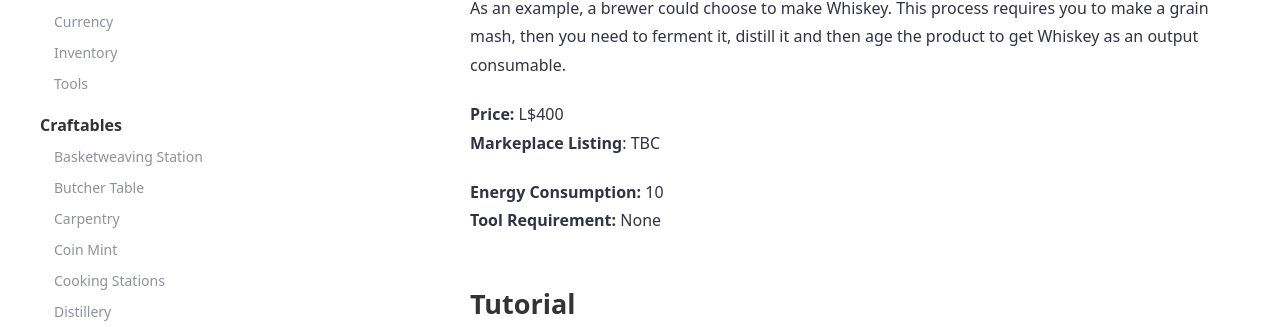
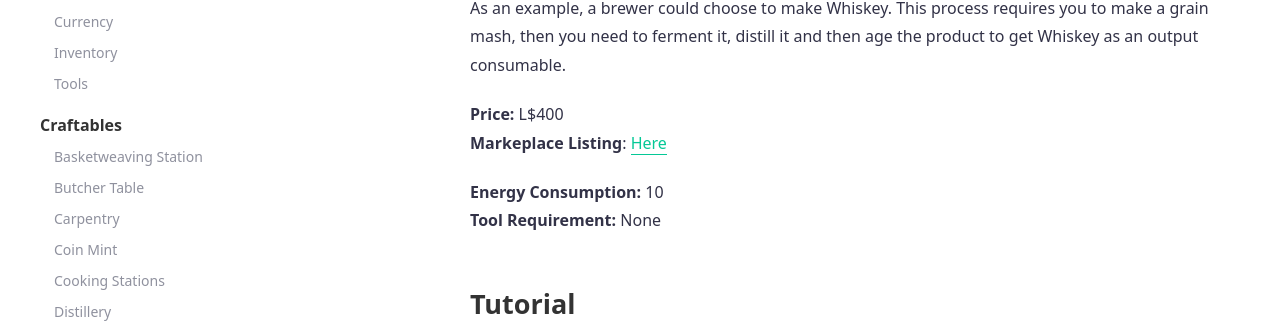
Before and after one commit to SLColonies/Public, a Jekyll site: the page built from _docs/mash.md, in a window 1280 px wide and 900 px high. Shown: the part 368-695 px from the top of the window. Built offline with Jekyll 4.4.1, drawn with Linux system fonts in a browser that asks for light colours.

Commit message:
Update mash.md

```diff
--- a/_docs/mash.md
+++ b/_docs/mash.md
@@ -8,7 +8,7 @@ The Mash Tun is the starting step in making various types of alcohols. Adding gr
 As an example, a brewer could choose to make Whiskey. This process requires you to make a grain mash, then you need to ferment it, distill it and then age the product to get Whiskey as an output consumable.
 
 **Price:** L$400<br>
-**Markeplace Listing**: TBC<br>
+**Markeplace Listing**: [Here](https://marketplace.secondlife.com/p/SLC-Craftables-Mash-Tun/19585794)<br>
 
 **Energy Consumption:** 10<br>
 **Tool Requirement:** None
```
